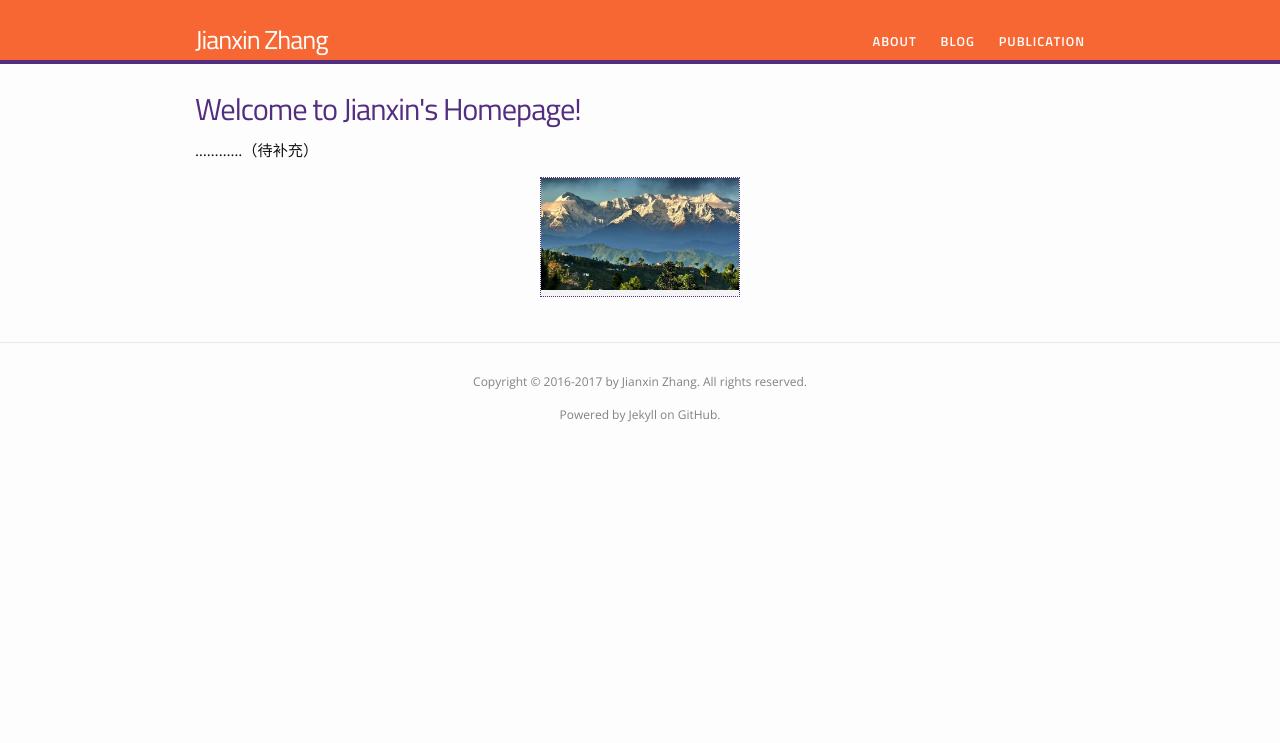
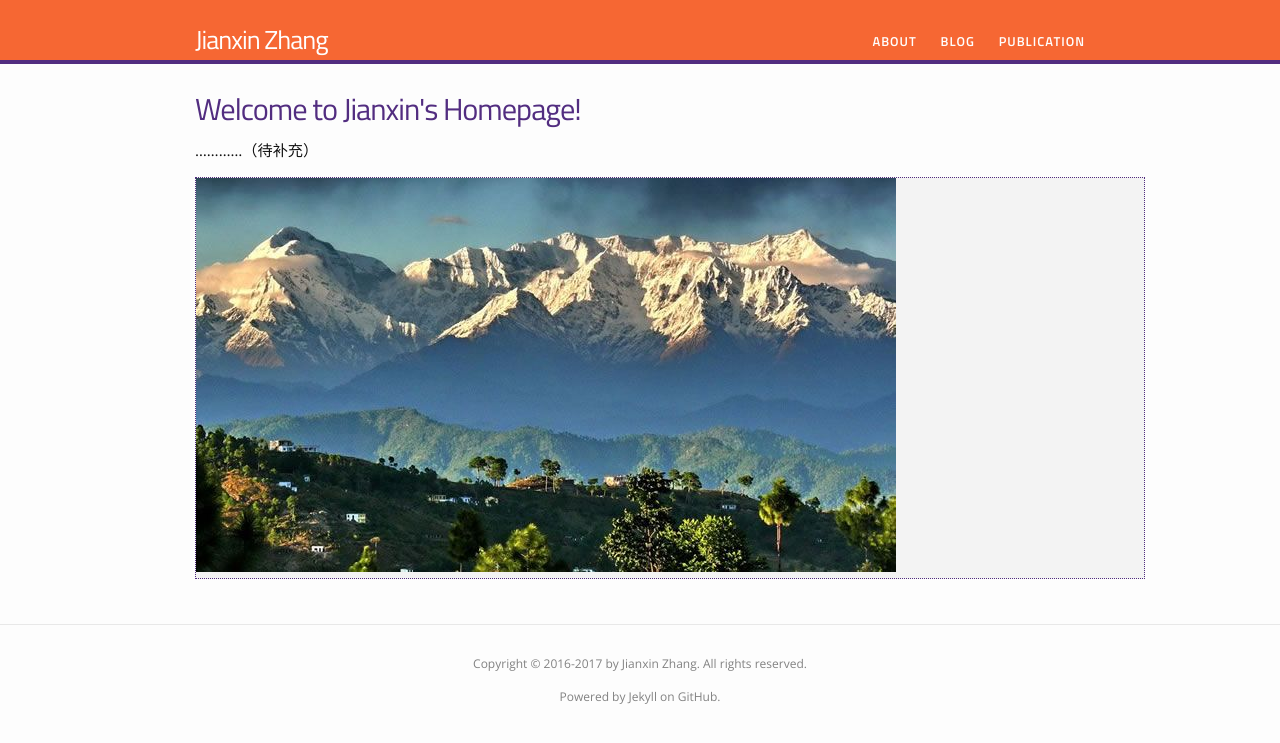
Before and after one commit to 0ZJX0/0ZJX0.github.io, a Jekyll site: the page built from index.html, in a window 1280 px wide. Shown: the top 743 px of the page. Built offline with Jekyll 4.4.1, drawn with Linux system fonts in a browser that asks for light colours.

Commit message:
Update index.html

```diff
--- a/index.html
+++ b/index.html
@@ -13,8 +13,8 @@ layout: default
 </div>
 
 
-<div style=" width: 200px; margin: 0 auto">
+<div style=" width: 950px; margin: 0 auto">
 
-{% include image.html url="/images/Mountain.JPG" width=950px align="bottom" %}
+{% include image.html url="/images/Mountain.JPG" width=950px align="bottom-center" %}
 
 </div>
```
